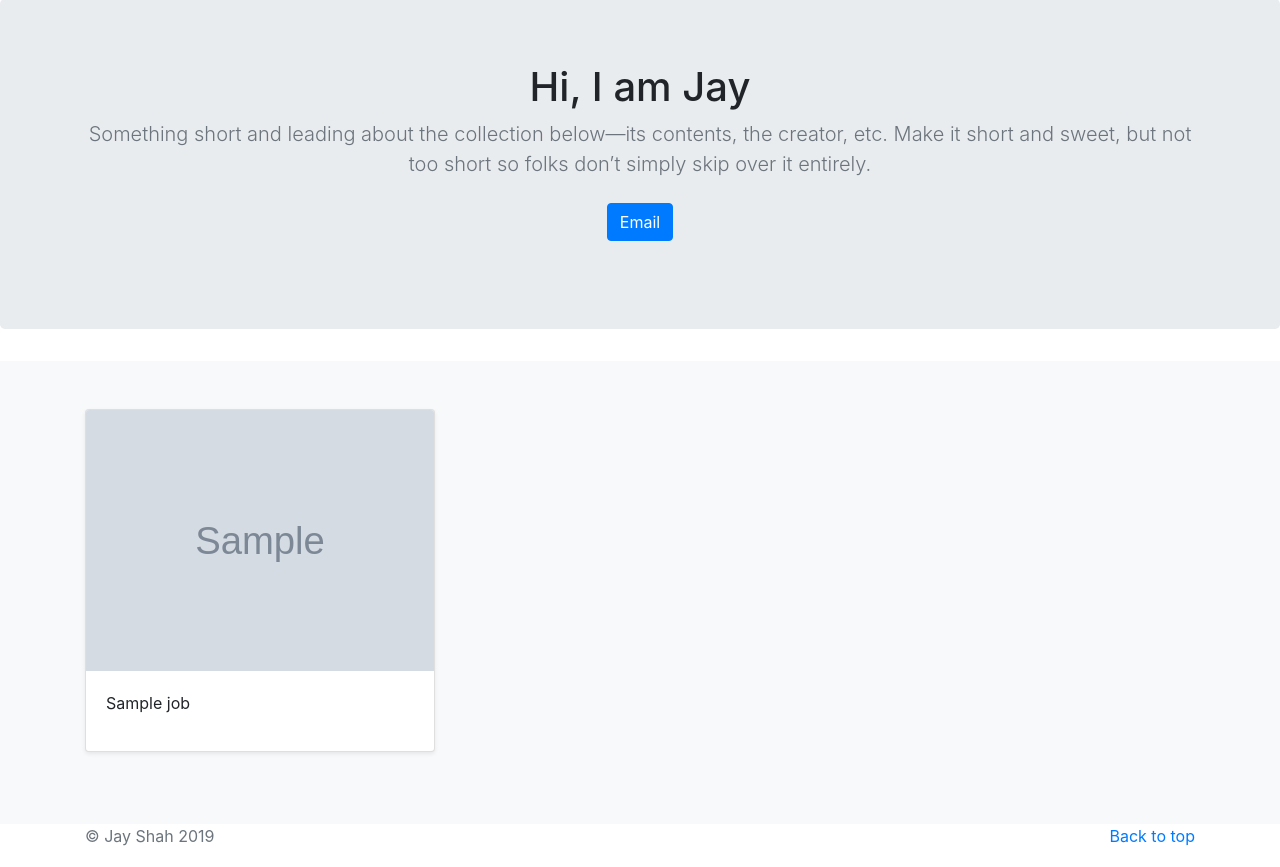
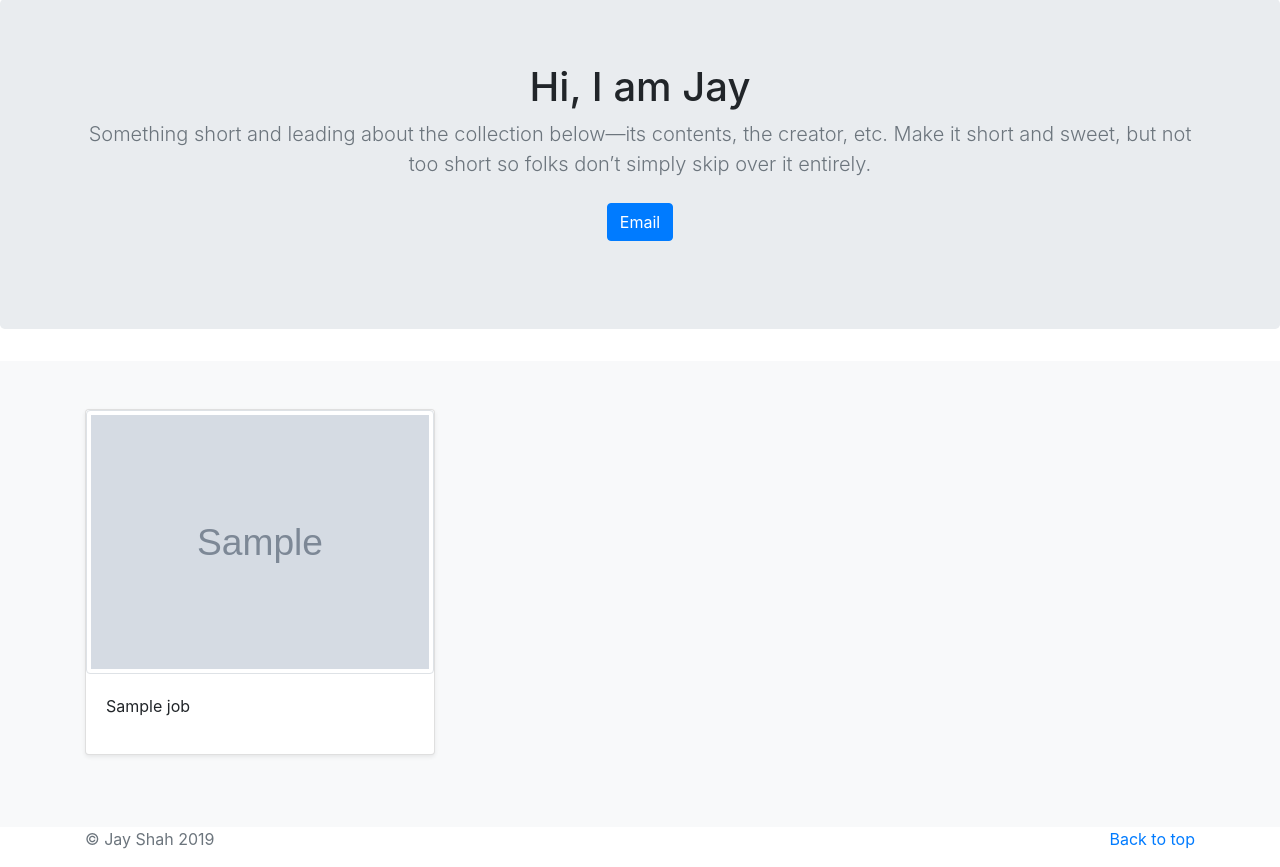
Before and after one commit to Jay-Shah10/portfolio, a Django app: template jobs/templates/jobs/home.html in a window 1280 px wide. Shown: the part 57-924 px from the top of the page. Before the commit the page ends 903 px from the top, so only its background shows below. Run offline with Django 3.2, Linux system fonts and the light colour scheme; the template is opened without the code that fills it: most values are stand-ins (such as "Sample title", 1, 10 or a date in 2020); grey boxes marked "Sample" are stand-in pictures; data that the repository does not hold is empty; some libraries are stand-ins or nearby versions.

Commit message:
Refactor: gave images a different bootstrap class.
this makes it scale a bit better.

```diff
--- a/jobs/templates/jobs/home.html
+++ b/jobs/templates/jobs/home.html
@@ -25,7 +25,7 @@
       {% for job  in jobs.all  %}
         <div class="col-md-4">
           <div class="card mb-4 shadow-sm">
-              <img class="bd-placeholder-img card-img-top" src= "{{job.image.url}}"  atl="Job Image" width="100%" height="35%"/>
+              <img class="img-thumbnail" src= "{{job.image.url}}"  atl="Job Image" width="100%" height="35%"/>
             <div class="card-body">
               <p class="card-text">{{job.title}}</p>
               <div class="d-flex justify-content-between align-items-center">
```
